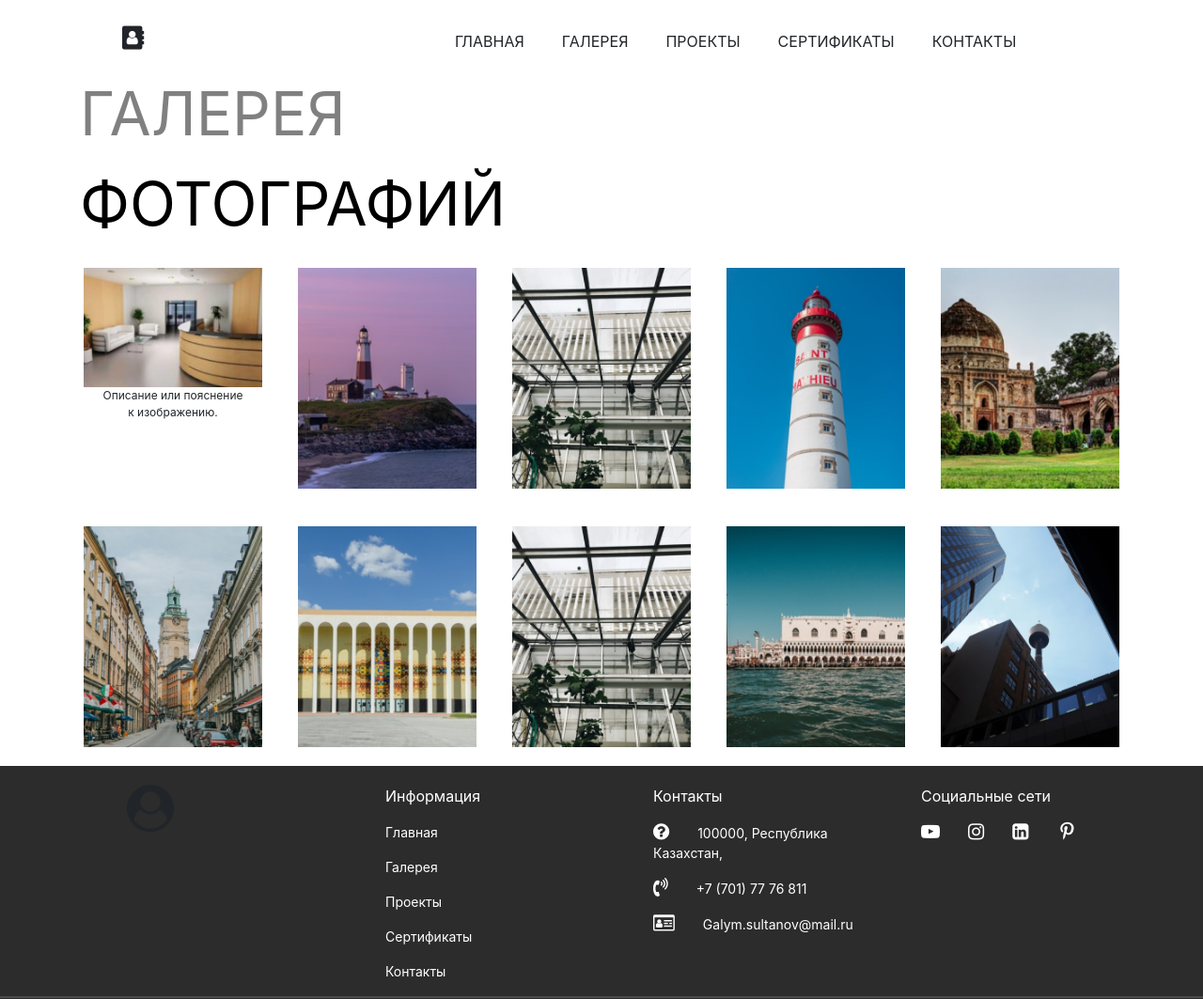
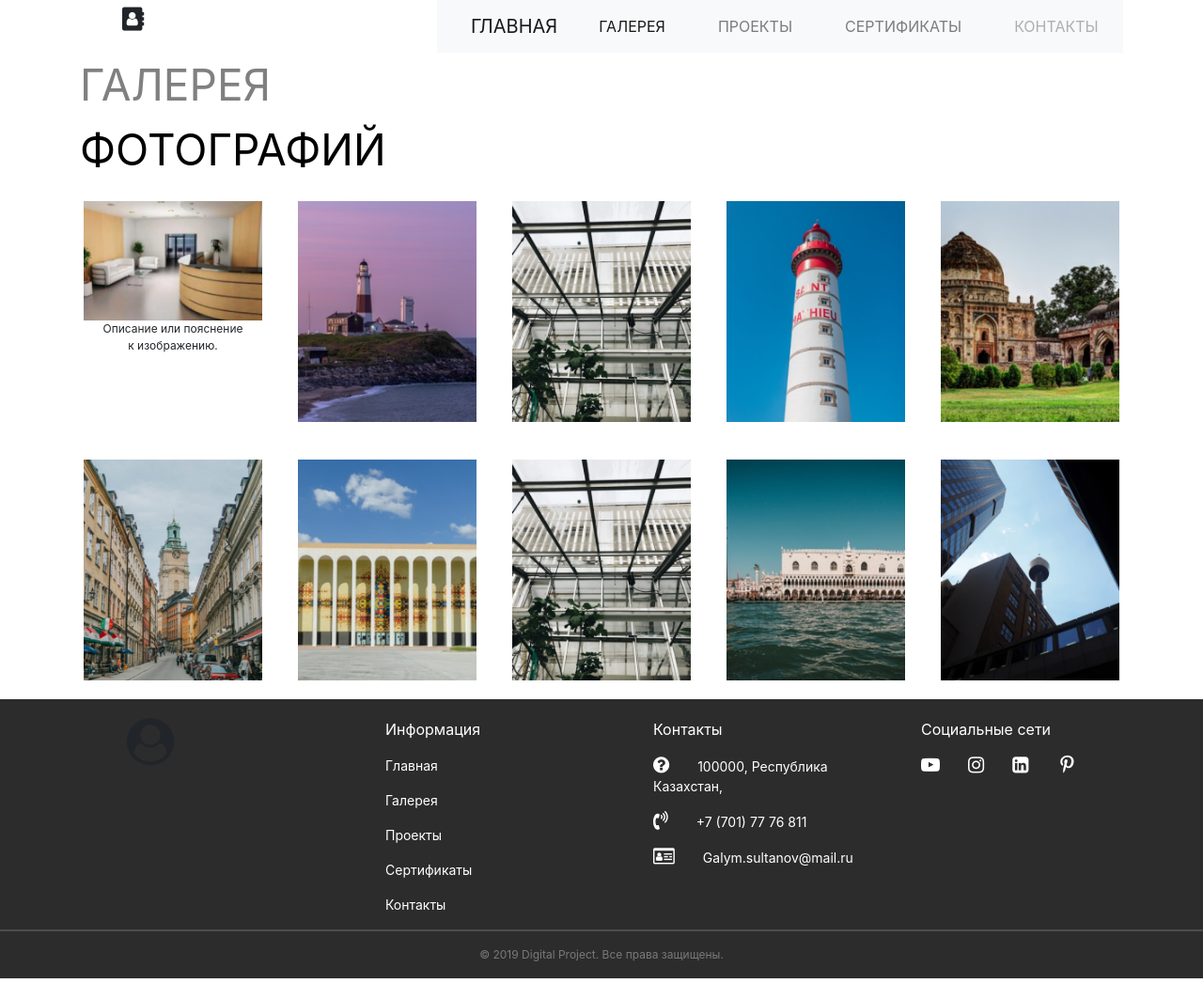
Before and after one commit to abasfn/javascript, a website: page index.html in a window 1280 px wide. Shown: the top 1063 px of the page at 94% size. Drawn offline with nearby package versions, Linux system fonts and the light colour scheme.

Commit message:
add project4

```diff
--- a/index.css
+++ b/index.css
@@ -16,13 +16,13 @@ margin-bottom: 20px;
 }
 
 .titel1 {
-    font-size: 64px;
+    font-size: 46px;
     color: gray;
     display: inline;
 }
 
 .titel2 {
-    font-size: 64px;
+    font-size: 46px;
     color: black;
     margin: 0px;
 }
--- a/index.html
+++ b/index.html
@@ -12,23 +12,37 @@
     <title>Document</title>
 </head>
 <html>
-    <div class="container" style="margin-top: 20px;">
+    <div class="container">
         <div class="row">
-            <div class="col-xl-4 col-lg-4 "><i class="fa fa-address-book" aria-hidden="true"></i></div>
-            <div class="col-xl-8 col-lg-8  ">
-            <ul class="ul-menu">
-    <li class="li-menu">ГЛАВНАЯ</li>
-    <li class="li-menu">ГАЛЕРЕЯ</li>
-    <li class="li-menu">ПРОЕКТЫ</li>
-    <li class="li-menu">СЕРТИФИКАТЫ</li>
-    <li class="li-menu">КОНТАКТЫ</li>
-
-            </ul>
+            <div class="col-xl-4 col-lg "><i class="fa fa-address-book" aria-hidden="true"></i></div>
+            <div class="col-xl-8 col-lg ">
+                <nav class="navbar navbar-expand-lg navbar-light bg-light">
+                    <a class="navbar-brand" href="#">ГЛАВНАЯ</a>
+                    <button class="navbar-toggler" type="button" data-toggle="collapse" data-target="#navbarNav" aria-controls="navbarNav" aria-expanded="false" aria-label="Toggle navigation">
+                      <span class="navbar-toggler-icon"></span>
+                    </button>
+                    <div class="collapse navbar-collapse" id="navbarNav">
+                      <ul class="navbar-nav">
+                        <li class="nav-item active">
+                          <a class="nav-link" href="#">ГАЛЕРЕЯ <span class="sr-only">(current)</span></a>
+                        </li>
+                        <li class="nav-item">
+                          <a class="nav-link" href="#">ПРОЕКТЫ</a>
+                        </li>
+                        <li class="nav-item">
+                          <a class="nav-link" href="#">СЕРТИФИКАТЫ</a>
+                        </li>
+                        <li class="nav-item">
+                          <a class="nav-link disabled" href="#" tabindex="-1" aria-disabled="true">КОНТАКТЫ</a>
+                        </li>
+                      </ul>
+                    </div>
+                  </nav>
             </div>
 
         </div>
-       <p class="titel1">ГАЛЕРЕЯ</p>
-    <p class="titel2">ФОТОГРАФИЙ</p>
+        <p class="titel1">ГАЛЕРЕЯ</p>
+        <p class="titel2">ФОТОГРАФИЙ</p>
     </div>
 
 
```
